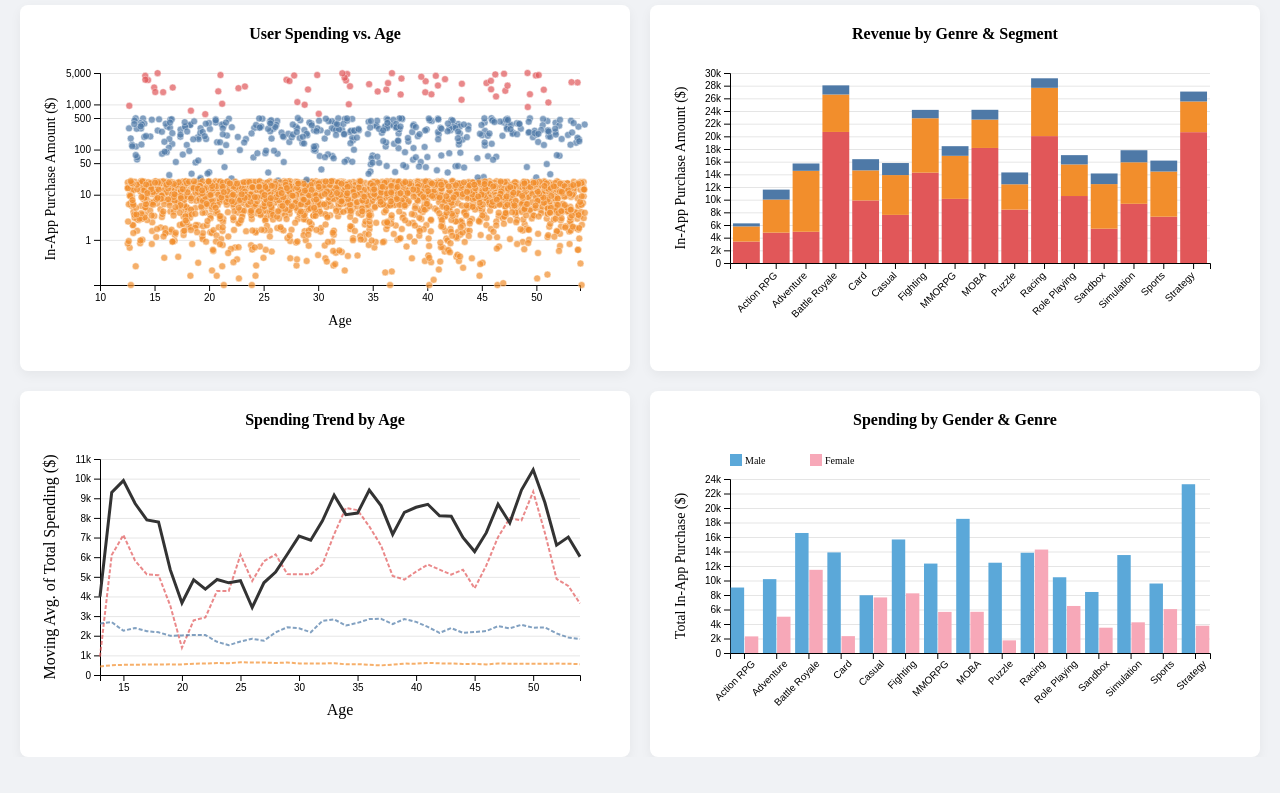
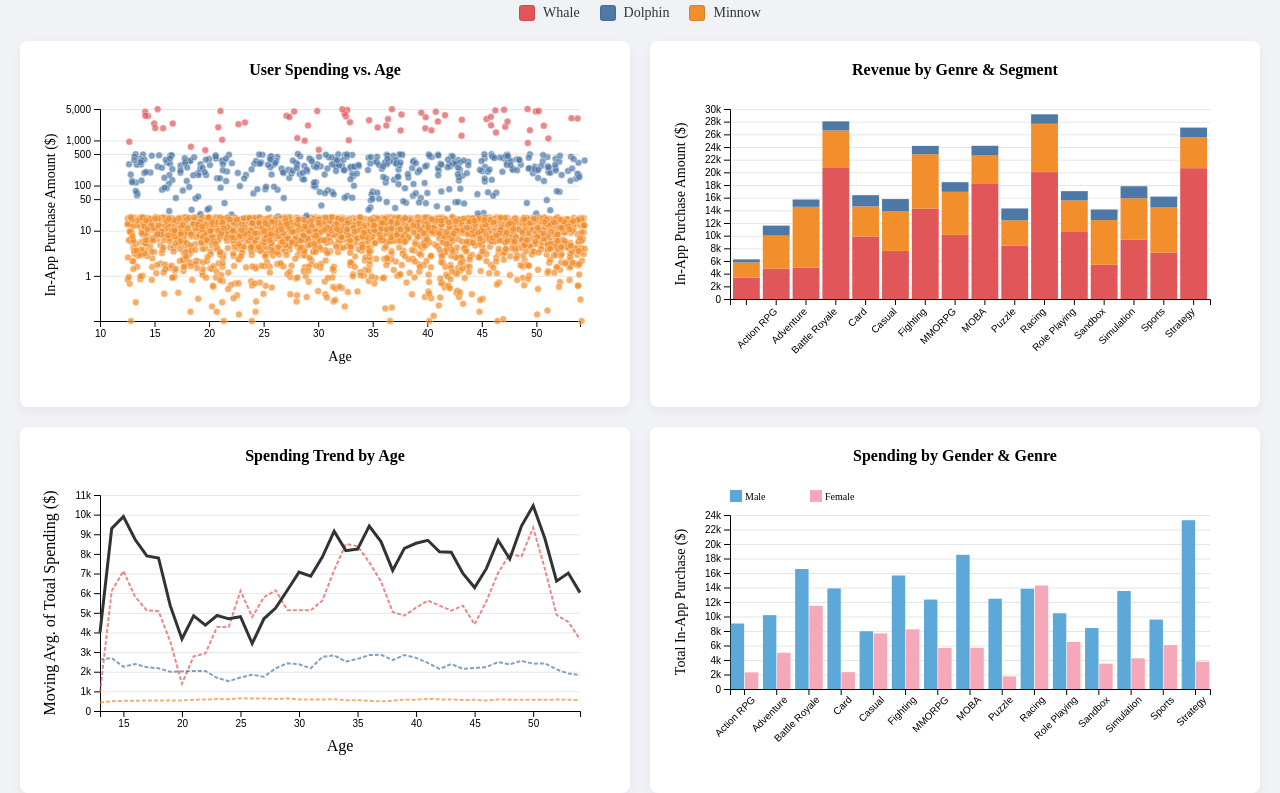
Before and after one commit to Bmccomiskey/game-spending-visualizationCPSC4030, a plain HTML site: page index.html in a window 1280 px wide. Shown: the part 93-886 px from the top of the page. Before the commit the page ends 850 px from the top, so only its background shows below. Drawn offline with nearby package versions, Linux system fonts and the light colour scheme.

Commit message:
added a legend for the spending segments

```diff
--- a/index.html
+++ b/index.html
@@ -11,6 +11,21 @@
 <body>
 
     <h1>Mobile Game Monetization Dashboard</h1>
+
+    <div id="legend">
+        <div class="legend-item">
+            <span class="legend-swatch" style="background-color: #e15759;"></span>
+            <label>Whale</label>
+        </div>
+        <div class="legend-item">
+            <span class="legend-swatch" style="background-color: #4e79a7;"></span>
+            <label>Dolphin</label>
+        </div>
+        <div class="legend-item">
+            <span class="legend-swatch" style="background-color: #f28e2c;"></span>
+            <label>Minnow</label>
+        </div>
+    </div>
 
     <div id="dashboard-container">
 
--- a/style.css
+++ b/style.css
@@ -51,3 +51,26 @@ h1 {
     flex-grow: 1;
     overflow: hidden;
 }
+
+#legend {
+    display: flex;
+    justify-content: center;
+    align-items: center;
+    gap: 20px; /* Space between items */
+    margin-bottom: 20px; /* Space below legend */
+}
+
+.legend-item {
+    display: flex;
+    align-items: center;
+    gap: 8px; /* Space between swatch and label */
+    font-size: 14px;
+    color: #333;
+}
+
+.legend-swatch {
+    width: 14px;
+    height: 14px;
+    border-radius: 3px;
+    border: 1px solid rgba(0,0,0,0.1);
+}
```
